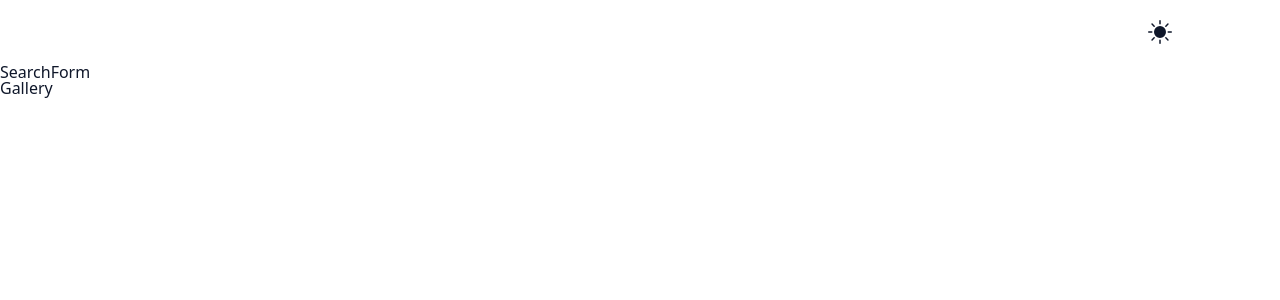
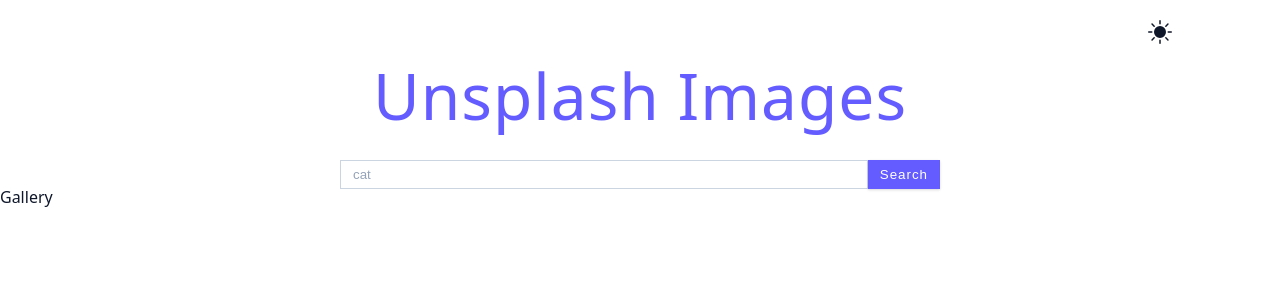
Before and after one commit to emmeiwhite/unsplash-images-app-reactQuery, a React (Vite) app: page / in a window 1280 px wide. Shown: the top 300 px of the page. Built offline with nearby package versions, Linux system fonts and the light colour scheme.

Commit message:
A non controlled input, nice for one input field search field

```diff
--- a/src/SearchForm.jsx
+++ b/src/SearchForm.jsx
@@ -1,3 +1,30 @@
 export default function SearchForm() {
-  return <div>SearchForm</div>;
+  const handleFormSubmit = (e) => {
+    e.preventDefault();
+
+    console.log(e.target.elements.search);
+  };
+  return (
+    <section>
+      <h1 className="title">Unsplash Images</h1>
+      <form
+        className="search-form"
+        onSubmit={handleFormSubmit}
+      >
+        <input
+          type="text"
+          className="form-input search-input"
+          name="search"
+          placeholder="cat"
+        />
+
+        <button
+          type="submit"
+          className="btn"
+        >
+          Search
+        </button>
+      </form>
+    </section>
+  );
 }
```
